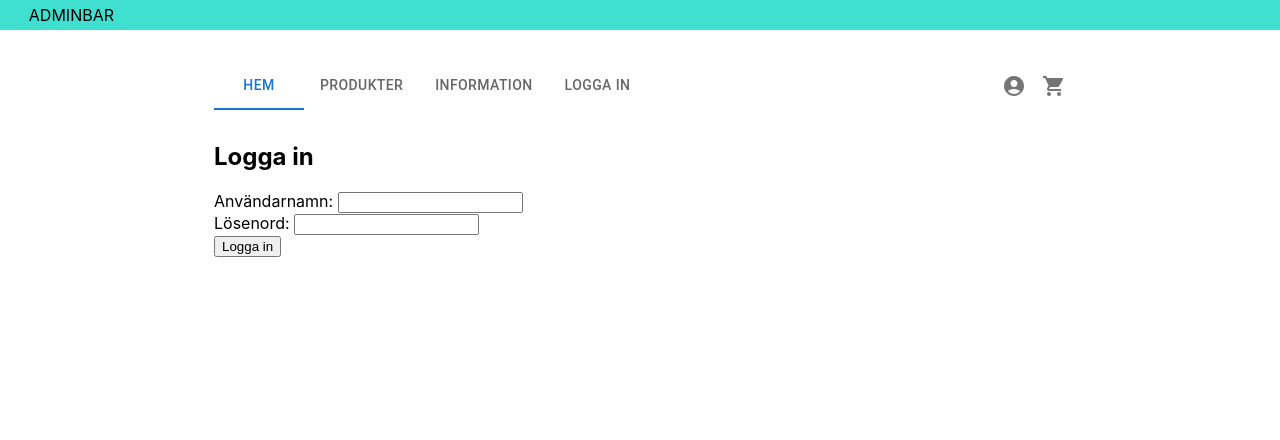
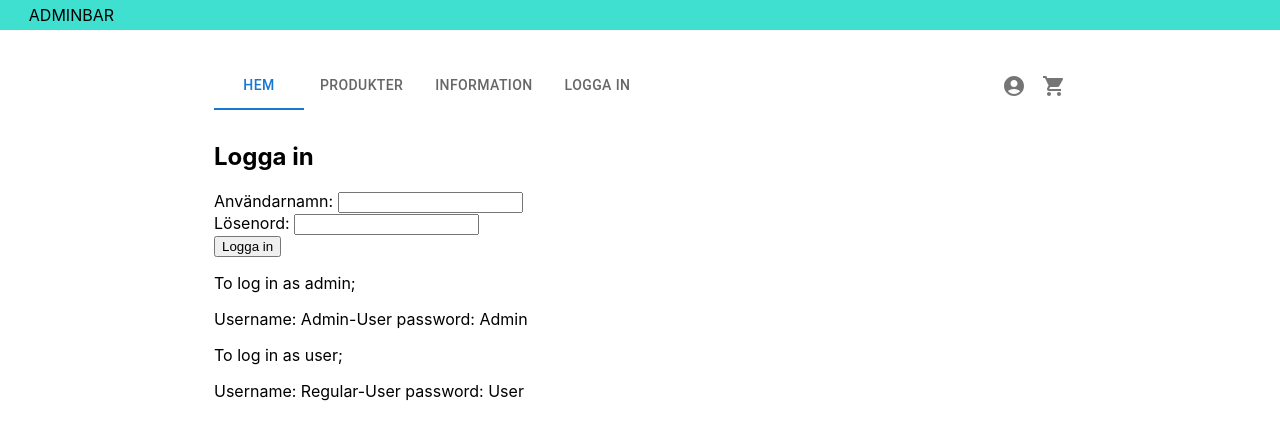
Before and after one commit to OliviaIsberg/ducky, a React (Create React App) app: page /login in a window 1280 px wide. Shown: the top 440 px of the page. Built offline with nearby package versions, Linux system fonts and the light colour scheme.

Commit message:
added login-details info

```diff
--- a/src/pages/LoginPage.tsx
+++ b/src/pages/LoginPage.tsx
@@ -1,4 +1,4 @@
-import { Container } from "@mui/material";
+import { Box, Container } from "@mui/material";
 import LoginForm from "../components/Forms/LoginForm";
 import { useUser } from "../contexts/UserContext";
 
@@ -9,6 +9,12 @@ function LoginPage() {
     <Container maxWidth="md">
       <h2>Logga in</h2>
       <LoginForm />
+      <Box>
+        <p>To log in as admin; </p>
+        <p>Username: Admin-User password: Admin</p>
+        <p>To log in as user; </p>
+        <p>Username: Regular-User password: User</p>
+      </Box>
     </Container>
   );
 }
```
